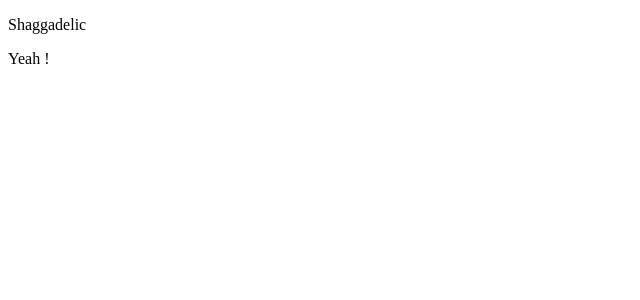
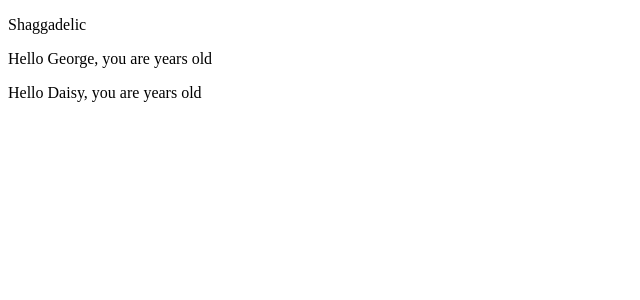
Before and after one commit to karmazon/fullStack2022, a React (Create React App) app in the folder part1/: page / in a window 1280 px wide. Shown: the top 300 px of the page, without its empty margins (0-640 px from the left). Built offline with nearby package versions, Linux system fonts and the light colour scheme.

Commit message:
i dont even know

```diff
--- a/part1/src/App.js
+++ b/part1/src/App.js
@@ -1,16 +1,22 @@
 const Hello = (props) => {
   return (
     <div>
-      <p>Yeah {props.name}!</p>
+      <p>Hello {props.name}, you are {props.age} years old</p>
     </div>
   )
 }
 
-const App = () => (
+const App = () => {
+  const name = 'Peter'
+  const age = 10
+
+return (
   <div>
     <p>Shaggadelic</p>
-    <Hello />
+    <Hello name="George" />
+    <Hello name="Daisy" />
   </div>
-)
+  )
+}
 
 export default App
```
